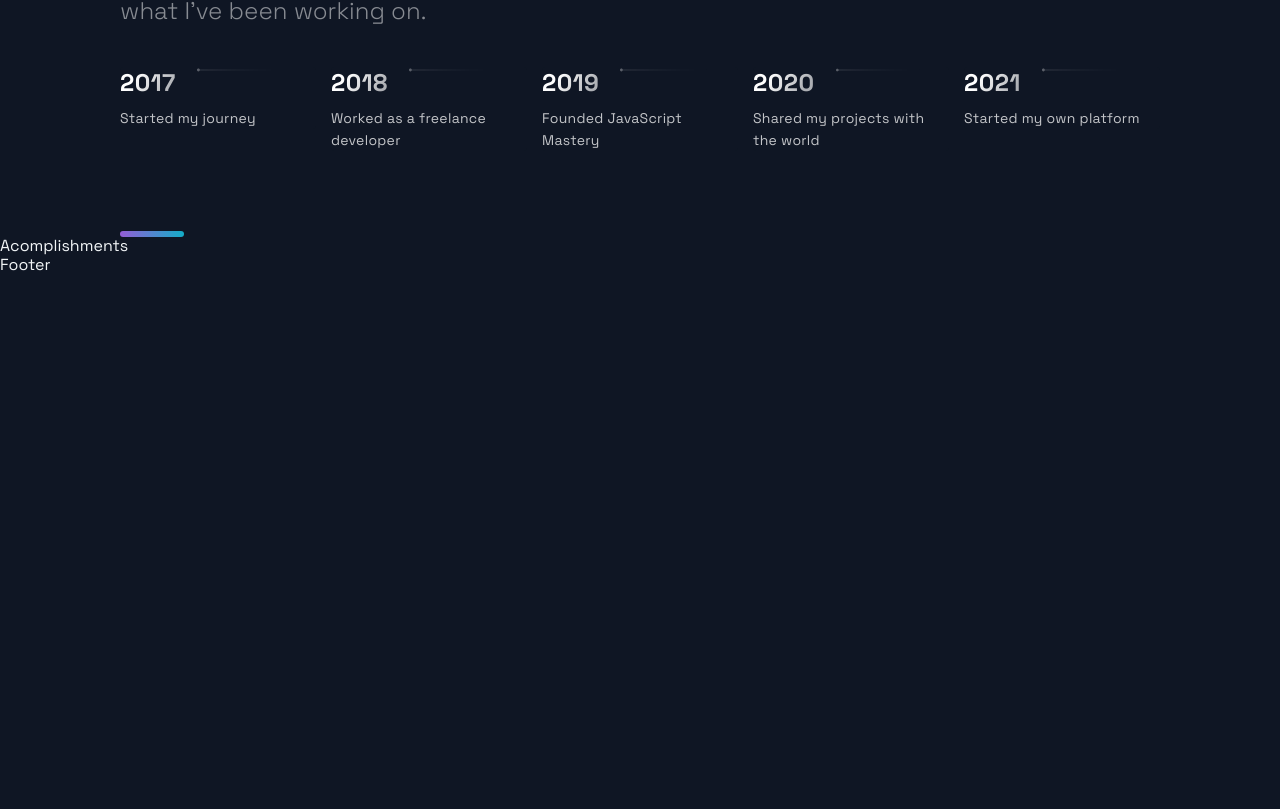
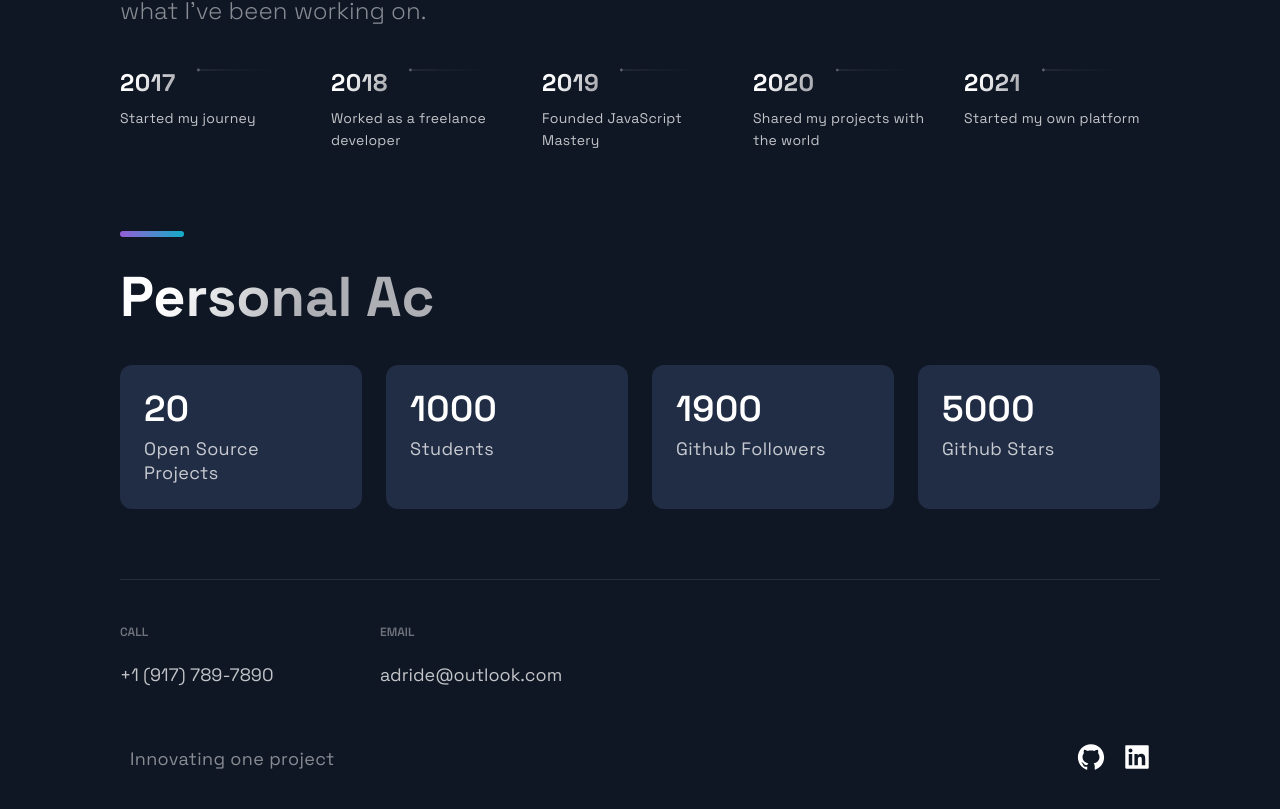
Before and after one commit to jadrianc/adrianCampos, a Next.js app: page / in a window 1280 px wide. Shown: the part 2698-3507 px from the top of the page. Before the commit the page ends 2973 px from the top, so only its background shows below. Built offline with nearby package versions, Linux system fonts and the light colour scheme.

Commit message:
Adding footer

```diff
--- a/src/components/Acomplishments/Acomplishments.js
+++ b/src/components/Acomplishments/Acomplishments.js
@@ -11,9 +11,17 @@ const data = [
 ];
 
 const Acomplishments = () => (
-  <div>
-    Acomplishments
-  </div>
+  <Section>
+    <SectionTitle>Personal Ac</SectionTitle>
+    <Boxes>
+      {data.map((item, index) => (
+        <Box key={index}>
+          <BoxNum>{item.number}</BoxNum>
+          <BoxText>{item.text}</BoxText>
+        </Box>
+      ))}
+    </Boxes>
+  </Section>
 );
 
 export default Acomplishments;
--- a/src/components/Footer/Footer.js
+++ b/src/components/Footer/Footer.js
@@ -6,9 +6,31 @@ import { CompanyContainer, FooterWrapper, LinkColumn, LinkItem, LinkList, LinkTi
 
 const Footer = () => {
   return (
-    <div>
-      Footer
-    </div>
+    <FooterWrapper>
+      <LinkList>
+        <LinkColumn>
+          <LinkTitle>Call</LinkTitle>
+          <LinkItem href='tel:+50378543954'>+1 (917) 789-7890</LinkItem>
+        </LinkColumn>
+        <LinkColumn>
+          <LinkTitle>Email</LinkTitle>
+          <LinkItem href='mailto:adride@outlook.com'>adride@outlook.com</LinkItem>
+        </LinkColumn>
+      </LinkList>
+      <SocialIconsContainer>
+        <CompanyContainer>
+          <Slogan>Innovating one project </Slogan>
+        </CompanyContainer>
+        <SocialContainer>
+          <SocialIcons href='https://github.com/jadrianc' target='_blank'>
+            <AiFillGithub size='3rem'/>
+          </SocialIcons>
+          <SocialIcons href='https://www.linkedin.com/in/jadriancamposm/' target='_blank'>
+            <AiFillLinkedin size='3rem'/>
+          </SocialIcons>
+        </SocialContainer>
+      </SocialIconsContainer>
+    </FooterWrapper>
   );
 };
 
--- a/src/components/Header/Header.js
+++ b/src/components/Header/Header.js
@@ -32,10 +32,10 @@ const Header = () =>  (
       </li>
     </Div2>
     <Div3>
-      <SocialIcons href='https://github.com/jadrianc'>
+      <SocialIcons href='https://github.com/jadrianc' target='_blank'>
         <AiFillGithub size='3rem'/>
       </SocialIcons>
-      <SocialIcons href='https://www.linkedin.com/in/jadriancamposm/'>
+      <SocialIcons href='https://www.linkedin.com/in/jadriancamposm/' target='_blank'>
         <AiFillLinkedin size='3rem'/>
       </SocialIcons>
     </Div3>
```
